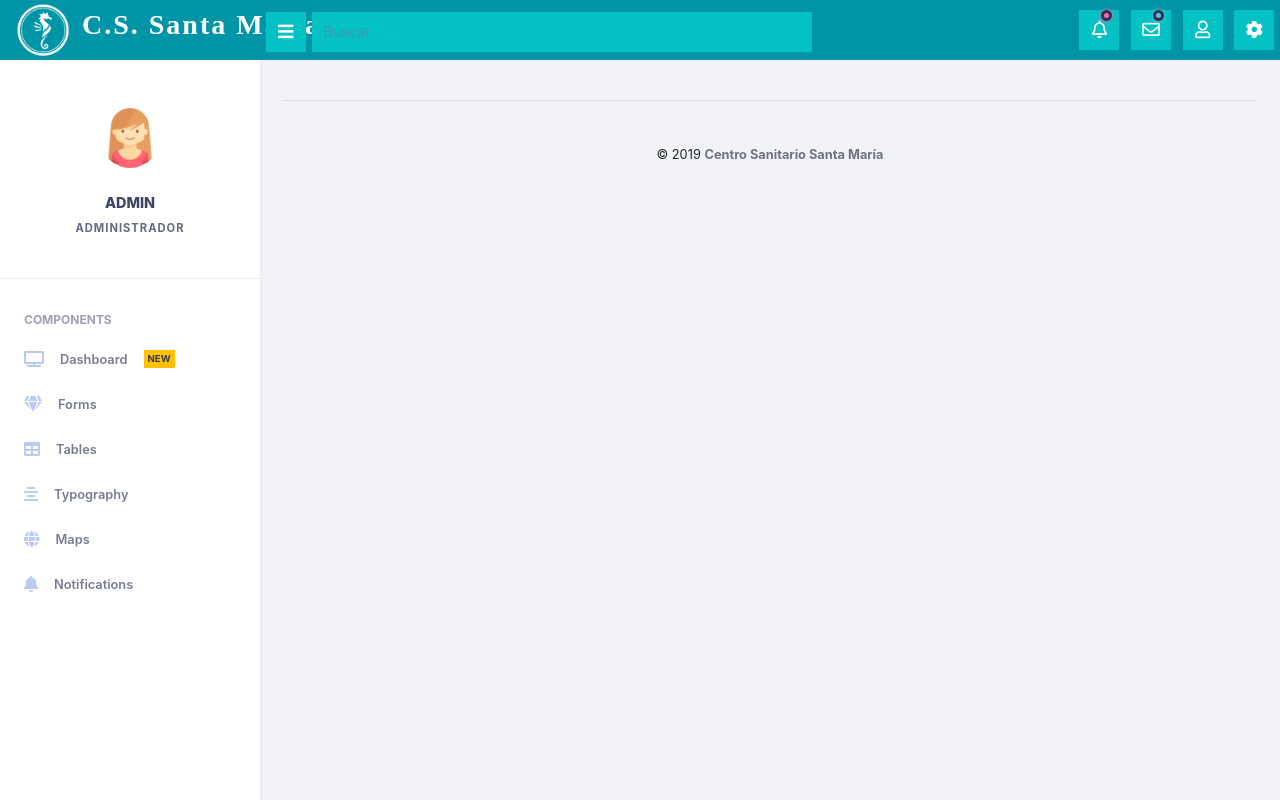
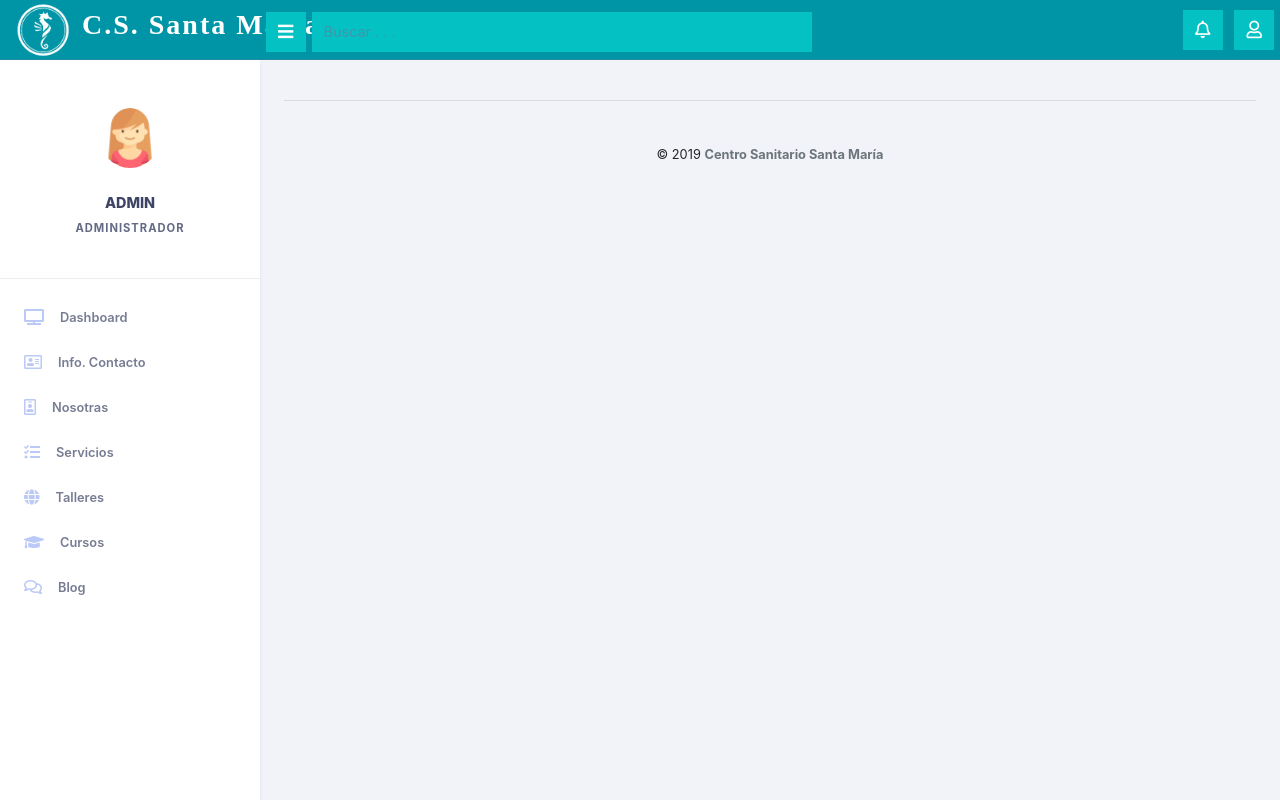
Before and after one commit to mjbutron/CS_Santa_Maria_Backend, an Angular app: page / in a window 1280 px wide. Built offline with nearby package versions, Linux system fonts and the light colour scheme.

Commit message:
Añadido routes, modificaciones en sidebar y navbar

```diff
--- a/src/app/app.component.html
+++ b/src/app/app.component.html
@@ -4,7 +4,7 @@
   <main>
     <app-sidebar></app-sidebar>
     <div class="pages container-fluid pt-4 pb-4 pl-4 pr-4 ">
-      <!-- <router-outlet></router-outlet> -->
+      <router-outlet></router-outlet>
       <hr>
       <app-footer></app-footer>
     </div>
--- a/src/app/app.module.ts
+++ b/src/app/app.module.ts
@@ -1,11 +1,16 @@
 import { BrowserModule } from '@angular/platform-browser';
 import { NgModule } from '@angular/core';
+import { HashLocationStrategy, LocationStrategy  } from '@angular/common';
 import { CommonModule } from '@angular/common';
 import { BrowserAnimationsModule } from '@angular/platform-browser/animations';
 
 import { CollapseModule } from 'ngx-bootstrap/collapse';
 import { ToastrModule } from 'ngx-toastr';
 
+// Routes
+import { APP_ROUTING } from './app.routes';
+
+// Components
 import { AppComponent } from './app.component';
 import { NavbarComponent } from './components/shared/navbar/navbar.component';
 import { FooterComponent } from './components/shared/footer/footer.component';
@@ -23,9 +28,10 @@ import { SidebarComponent } from './components/shared/sidebar/sidebar.component'
     CommonModule,
     BrowserAnimationsModule,
     CollapseModule.forRoot(),
-    ToastrModule.forRoot()
+    ToastrModule.forRoot(),
+    APP_ROUTING
   ],
-  providers: [],
+  providers: [{provide : LocationStrategy , useClass: HashLocationStrategy}],
   bootstrap: [AppComponent]
 })
 export class AppModule { }
--- /dev/null
+++ b/src/app/app.routes.ts
@@ -0,0 +1,7 @@
+import { RouterModule, Routes } from '@angular/router';
+
+const APP_ROUTES: Routes = [
+  { path: '**', pathMatch: 'full', redirectTo: '/' }
+];
+
+export const APP_ROUTING = RouterModule.forRoot(APP_ROUTES, {scrollPositionRestoration: 'top'});
--- a/src/app/components/shared/navbar/navbar.component.html
+++ b/src/app/components/shared/navbar/navbar.component.html
@@ -39,31 +39,31 @@
       <li class="nav-item">
         <a class="btn nav-link">
           <i class="far fa-bell"></i>
-          <span class="link-text">Alerts</span>
+          <span class="link-text">Notificaciones</span>
           <!-- <span class="badge badge-pill ba dge-danger">3</span> -->
-          <span class="nav-alert notifications"></span>
+          <!-- <span class="nav-alert notifications"></span> -->
         </a>
       </li>
-      <li class="nav-item">
-        <a class="btn nav-link">
-          <i class="far fa-envelope"></i>
-          <span class="link-text">Messages</span>
+      <!-- <li class="nav-item"> -->
+        <!-- <a class="btn nav-link"> -->
+          <!-- <i class="far fa-envelope"></i> -->
+          <!-- <span class="link-text">Messages</span> -->
           <!-- <span class="badge badge-pill badge-success">5</span> -->
-          <span class="nav-alert messages"></span>
-        </a>
-      </li>
+          <!-- <span class="nav-alert messages"></span> -->
+        <!-- </a> -->
+      <!-- </li> -->
       <li class="nav-item">
         <a class="btn nav-link">
           <i class="far fa-user"></i>
-          <span class="link-text">Profile</span>
+          <span class="link-text">Perfil</span>
         </a>
       </li>
-      <li class="nav-item">
+      <!-- <li class="nav-item">
         <a class="btn nav-link">
           <i class="fas fa-cog"></i>
           <span class="link-text">Setting</span>
         </a>
-      </li>
+      </li> -->
     </ul>
   </div>
 </nav>
--- a/src/app/components/shared/sidebar/sidebar.component.html
+++ b/src/app/components/shared/sidebar/sidebar.component.html
@@ -15,45 +15,51 @@
     <input type="search" class="form-control rounded-pill" name="search" placeholder="Search ...">
   </div>
   <nav class="sidebar-menu pt-3 pb-3">
-    <div class="menu-header mt-3 mb-2">
+    <!-- <div class="menu-header mt-3 mb-2">
       Components
-    </div>
+    </div> -->
     <ul class="menu-items">
       <li >
         <a href="#" routerLink="/dashboard" routerLinkActive="active">
           <i class="fa fa-tv"></i>
           <span>Dashboard</span>
-          <span class="badge badge-warning rounded-0 text-dark p-1">NEW</span>
+          <!-- <span class="badge badge-warning rounded-0 text-dark p-1">NEW</span> -->
         </a>
       </li>
       <li>
         <a href="#" routerLink="/forms" routerLinkActive="active">
-          <i class="fas fa-gem"></i>
-          <span>Forms</span>
+          <i class="far fa-address-card"></i>
+          <span>Info. Contacto</span>
         </a>
       </li>
       <li>
         <a href="#" routerLink="/tables" routerLinkActive="active">
-          <i class="fa fa-table"></i>
-          <span>Tables</span>
+          <i class="far fa-id-badge"></i>
+          <span>Nosotras</span>
         </a>
       </li>
       <li>
         <a href="#" routerLink="/typography" routerLinkActive="active">
-          <i class="fa fa-align-center"></i>
-          <span>Typography</span>
+          <i class="fa fa-tasks"></i>
+          <span>Servicios</span>
         </a>
       </li>
       <li>
         <a href="#" routerLink="/maps" routerLinkActive="active">
           <i class="fa fa-globe"></i>
-          <span>Maps</span>
+          <span>Talleres</span>
         </a>
       </li>
       <li>
         <a href="#" routerLink="/notifications" routerLinkActive="active">
-          <i class="fas fa-bell"></i>
-          <span>Notifications</span>
+          <i class="fas fa-graduation-cap"></i>
+          <span>Cursos</span>
+        </a>
+      </li>
+      <li>
+        <a href="#" routerLink="/notifications" routerLinkActive="active">
+          <i class="far fa-comments"></i>
+          <span>Blog</span>
         </a>
       </li>
     </ul>
```
